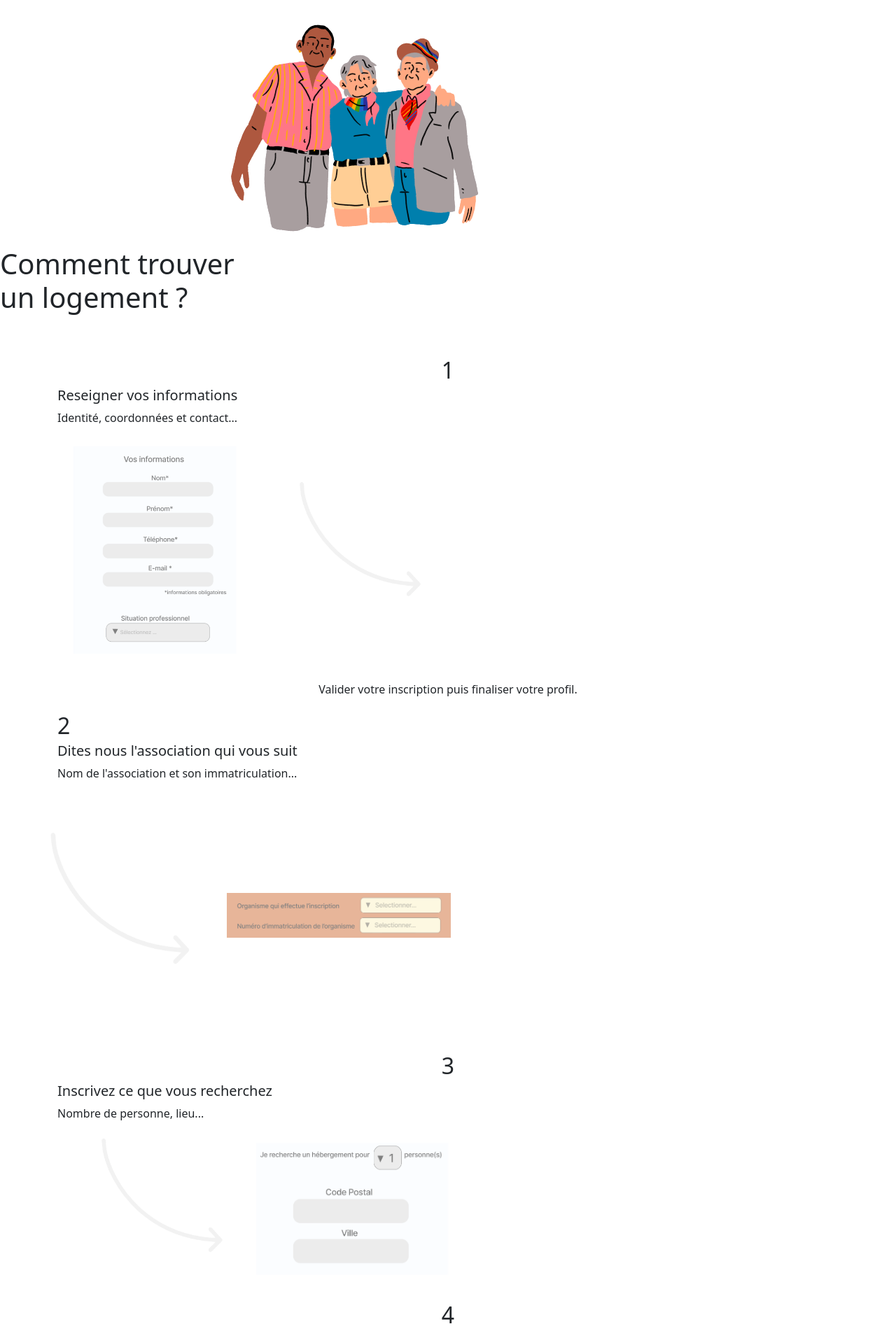
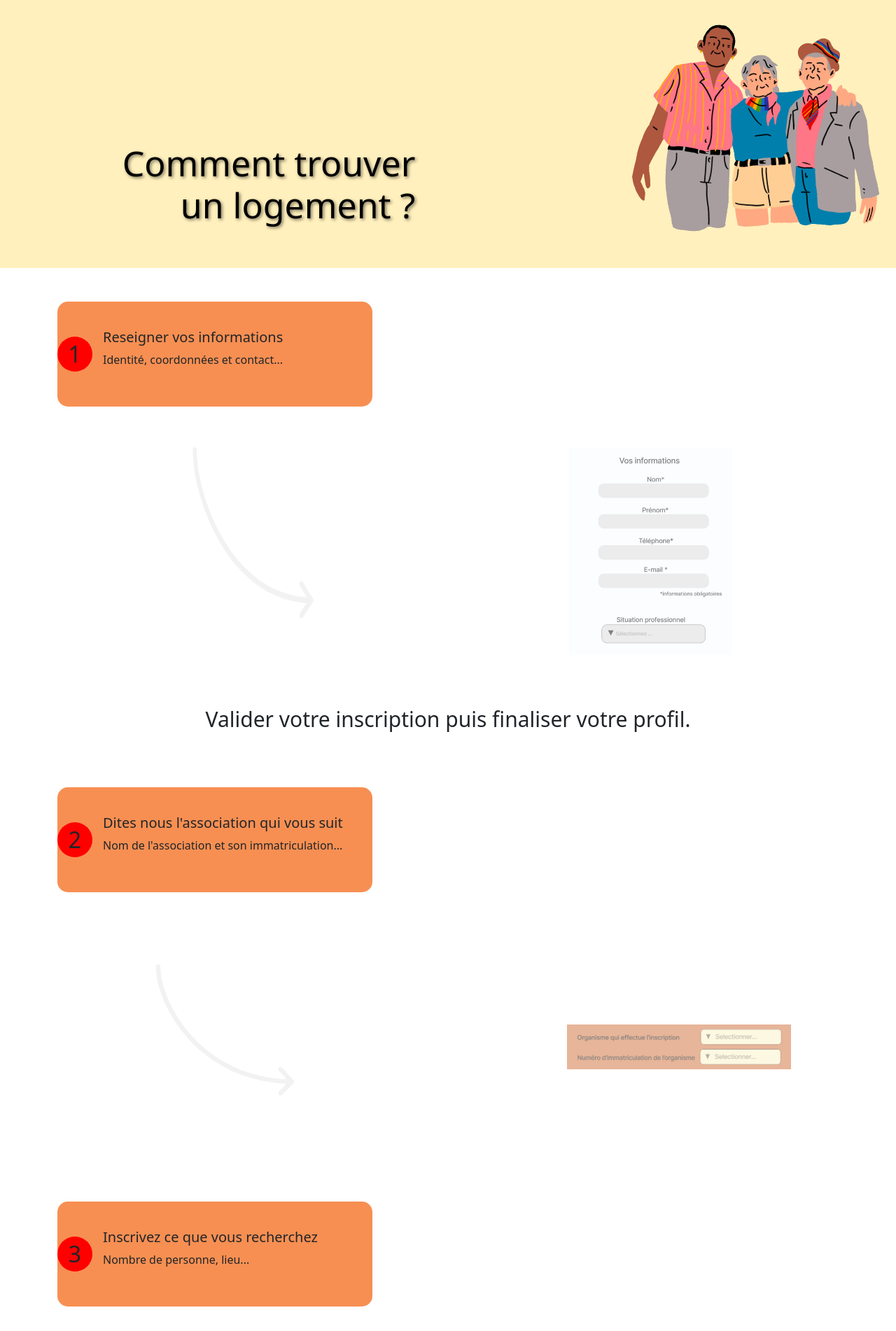
Before and after one commit to Adelejouneau/toits-unis, a Symfony app: template templates/comment_ca_marche/index.html.twig in a window 1280 px wide. Shown: the part 132-2034 px from the top of the page at 70% size. Run offline with Twig, Linux system fonts and the light colour scheme; the template is opened without the code that fills it, so the values that code supplies are empty; some libraries are stand-ins or nearby versions; some web fonts are replaced.

Commit message:
push built

```diff
--- a/public/css/style-ToitsUnis.css
+++ b/public/css/style-ToitsUnis.css
@@ -74,15 +66,91 @@ color: yellow;}
     color: black;
     text-shadow: 2px 2px 4px rgba(0, 0, 0, 0.5);
     }
-
     .banner-text h1 {
     font-size: 50px;
     margin-bottom: 10px;
     }
-
     .banner-text p {
     font-size: 18px;
     }
+    /* page comment sa marche guest */
+    .info-guest-start{
+        display: flex;
+        align-items: flex-start;
+        justify-content:flex-start;
+        align-self: start;
+        margin-bottom: 30px;
+        gap :40px;
+        justify-content: space-between;
+
+
+    }
+    .info-guest-end{
+        display: flex;
+        align-items: flex-start;
+        justify-content: flex-end;
+        margin-bottom: 30px;
+        gap :40px;
+        justify-content: space-between;
+
+    }
+    .color-card-guest{
+        background-color: #F78F52;
+        border-radius: 15px;
+        padding: 20px;
+        display: flex;
+        gap:15px;
+        width: 450px;
+        height: 150px;
+        display: flex;
+        align-items: center;
+    }
+    .img-fonction-right{
+        display: flex;
+        float: right;
+    }
+    .img-fonction-left{
+        display: flex;
+        float: left;
+    }
+    #text-CCM{
+        font-size: 30px;
+        margin-bottom: 75px;
+    }
+    .number-container{
+        background-color: red;
+        border-radius: 50%;
+        width: 50px;
+        height: 50px;
+        display: flex;
+        justify-content: center;
+        align-items: center;
+    }
+    .find-lodging{
+        background-color: #124367;
+        color: #FFF0BD;
+        width: 250px;
+        margin-bottom: 80px;
+        padding: 15px;
+        text-align: center;
+    }
+    .images-CCM{
+        display: flex;
+        align-items: center;
+        justify-content: flex-end;
+        gap :40px;
+        justify-content: space-around;
+    }
+    .images-CCM2{
+        DISPLAY: flex;
+        FLEX-DIRECTION: row-reverse;
+        gap :40px;
+        justify-content: space-around;
+    }
+    .background-banniere{
+        background-color: #FFF0BD;
+    }
+
 
     /* page comment sa marche guest */
 
```
Also changed, not shown: other parts of public/css/style-ToitsUnis.css (+89 -31 lines).
